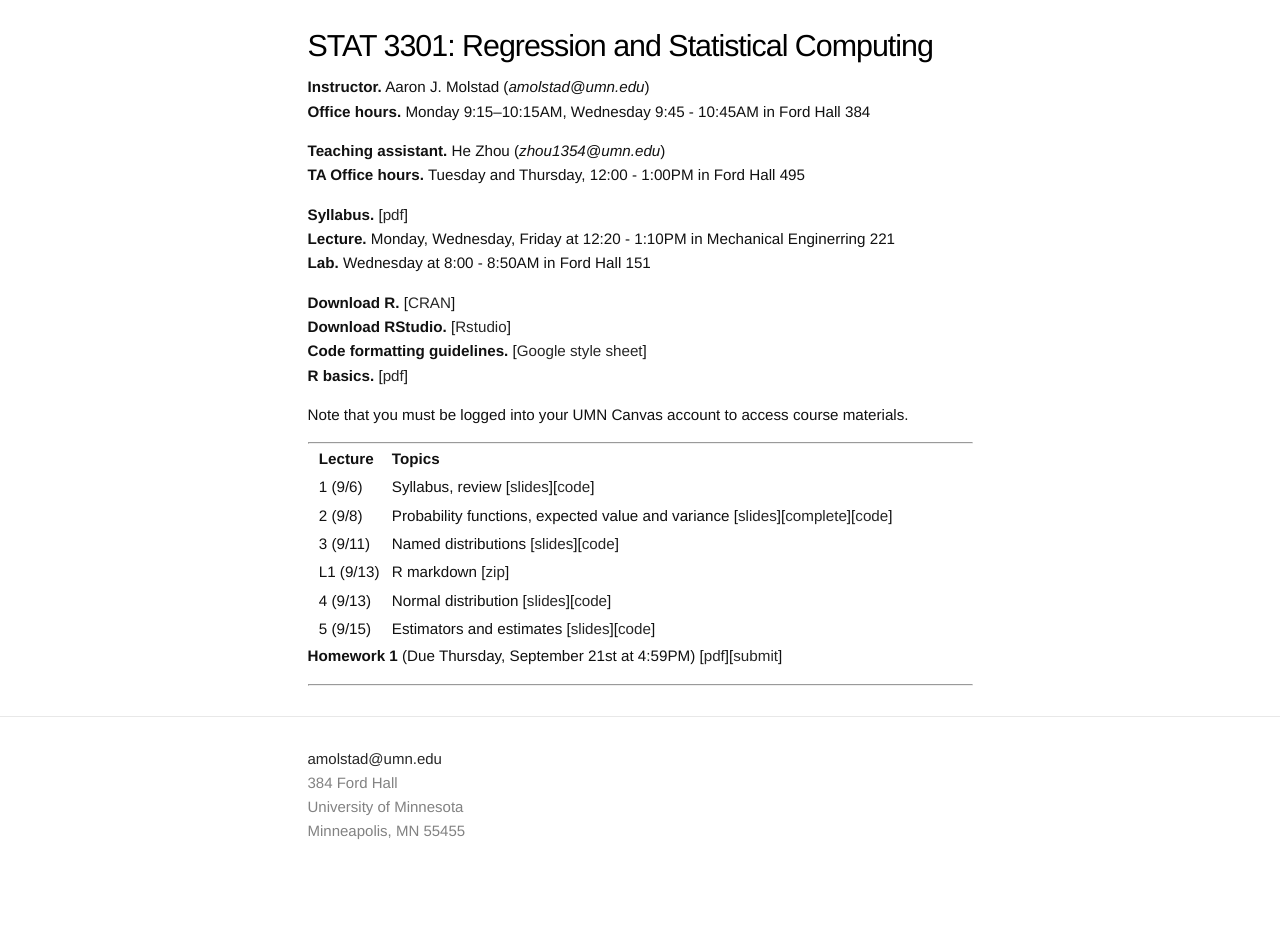
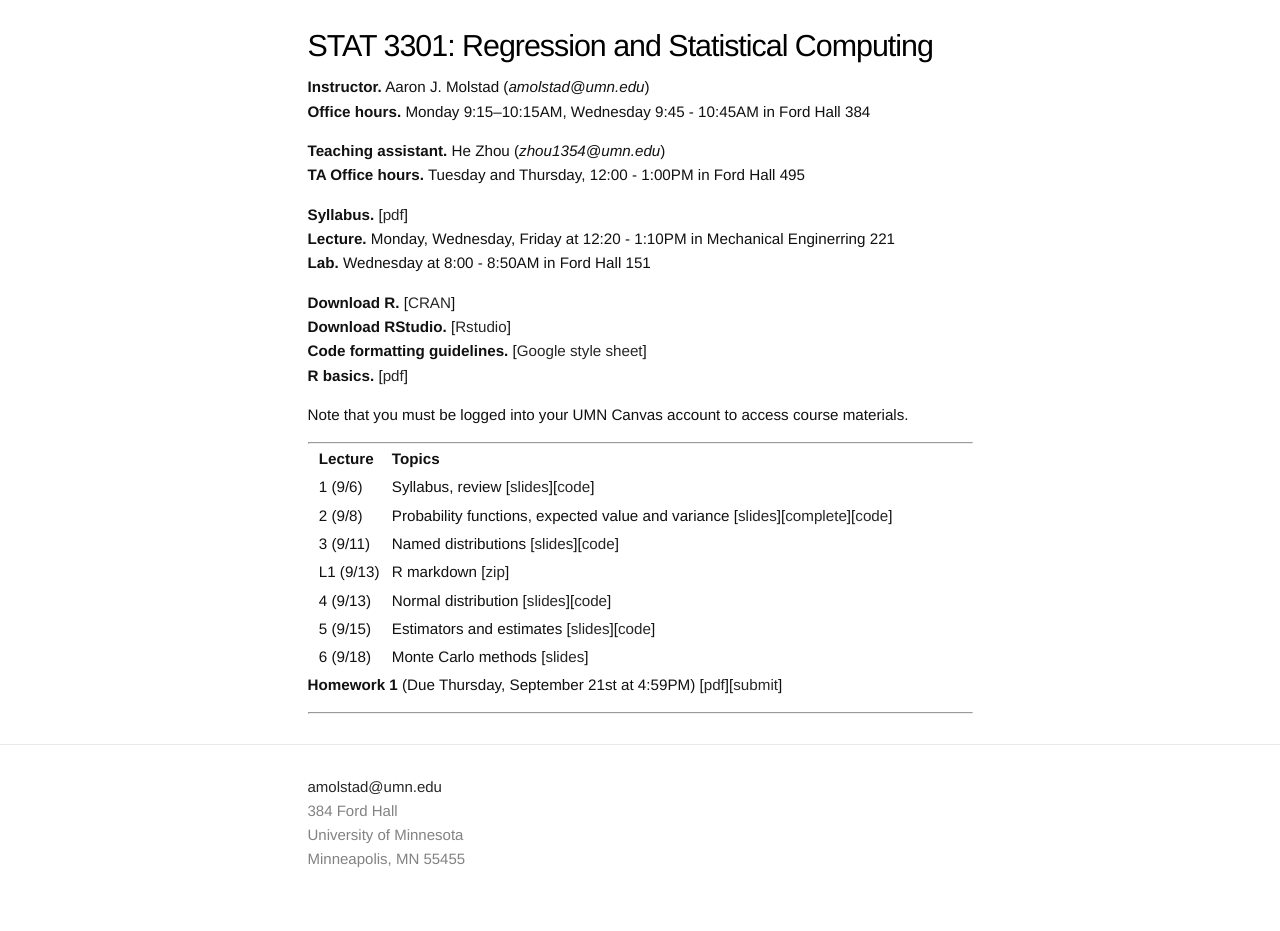
Before and after one commit to ajmolstad/ajmolstad.github.io, a Jekyll site: the page built from F23_STAT3301.md, in a window 1280 px wide. Built offline with Jekyll 4.4.1, drawn with Linux system fonts in a browser that asks for light colours; before the commit the page ends 903 px from its top, so only the background shows below that.

Commit message:
Update F23_STAT3301.md

```diff
--- a/F23_STAT3301.md
+++ b/F23_STAT3301.md
@@ -33,7 +33,7 @@ Note that you must be logged into your UMN Canvas account to access course mater
 || L1 (9/13) || R markdown [[zip](https://canvas.umn.edu/files/37811239/download?download_frd=1)] ||
 || 4 (9/13) || Normal distribution [[slides](https://canvas.umn.edu/files/37757192/download?download_frd=1)][[code](https://canvas.umn.edu/files/37757214/download?download_frd=1)]  ||
 || 5 (9/15) || Estimators and estimates [[slides](https://canvas.umn.edu/files/37811182/download?download_frd=1)][[code](https://canvas.umn.edu/files/37811440/download?download_frd=1)] ||
-
+|| 6 (9/18) || Monte Carlo methods [[slides](https://canvas.umn.edu/files/37862696/download?download_frd=1)] ||
 
 **Homework 1** (Due Thursday, September 21st at 4:59PM) [[pdf](https://canvas.umn.edu/files/37706333/download?download_frd=1)][[submit](https://canvas.umn.edu/courses/389122/assignments/3459746)]
 
```
